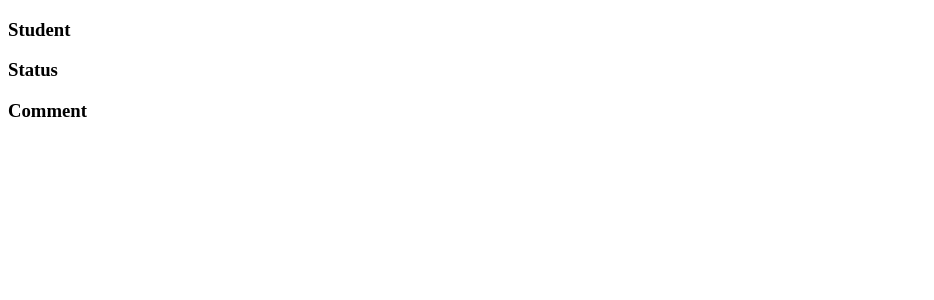
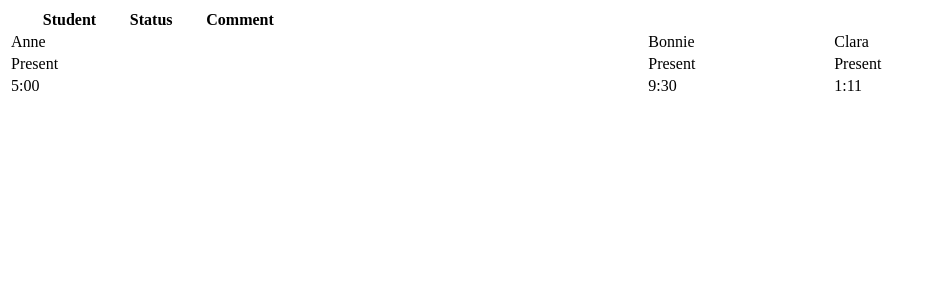
Before and after one commit to PSCS-Coding/Attendance_System, a PHP site: page /attendance.php in a window 1280 px wide. Shown: the top 300 px of the page, without its empty margins (0-934 px from the left). Run offline with PHP 8.4, Linux system fonts and the light colour scheme.

Commit message:
added a test table

```diff
--- a/attendance.php
+++ b/attendance.php
@@ -5,10 +5,28 @@
 
 <body>
 
-<h3>Student</h3>
-<h3>Status</h3>
-<h3>Comment</h3>
-
+<table style="width:80%">
+    <tr>
+    <th>Student</th>
+    <th>Status</th>
+    <th>Comment</th>
+    </tr>
+    <tr>
+        <td>Anne</td>
+        <td>Bonnie</td>
+        <td>Clara</td>
+    </tr>
+    <tr>
+        <td>Present</td>
+        <td>Present</td>
+        <td>Present</td>
+    </tr>
+    <tr>
+        <td>5:00</td>
+        <td>9:30</td>
+        <td>1:11</td>
+    </tr>
+</table>
 </body>
 
 </html>
```
